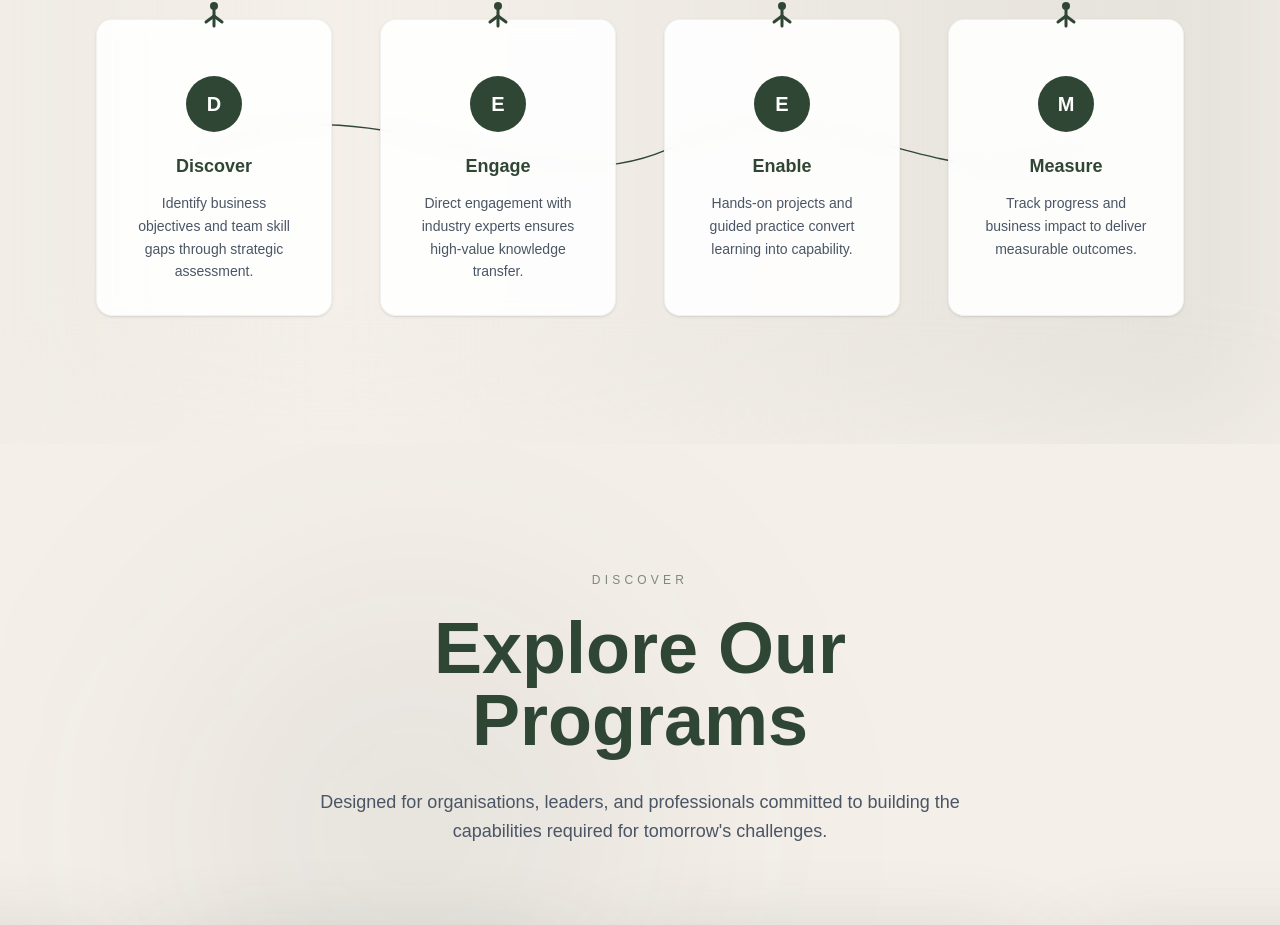
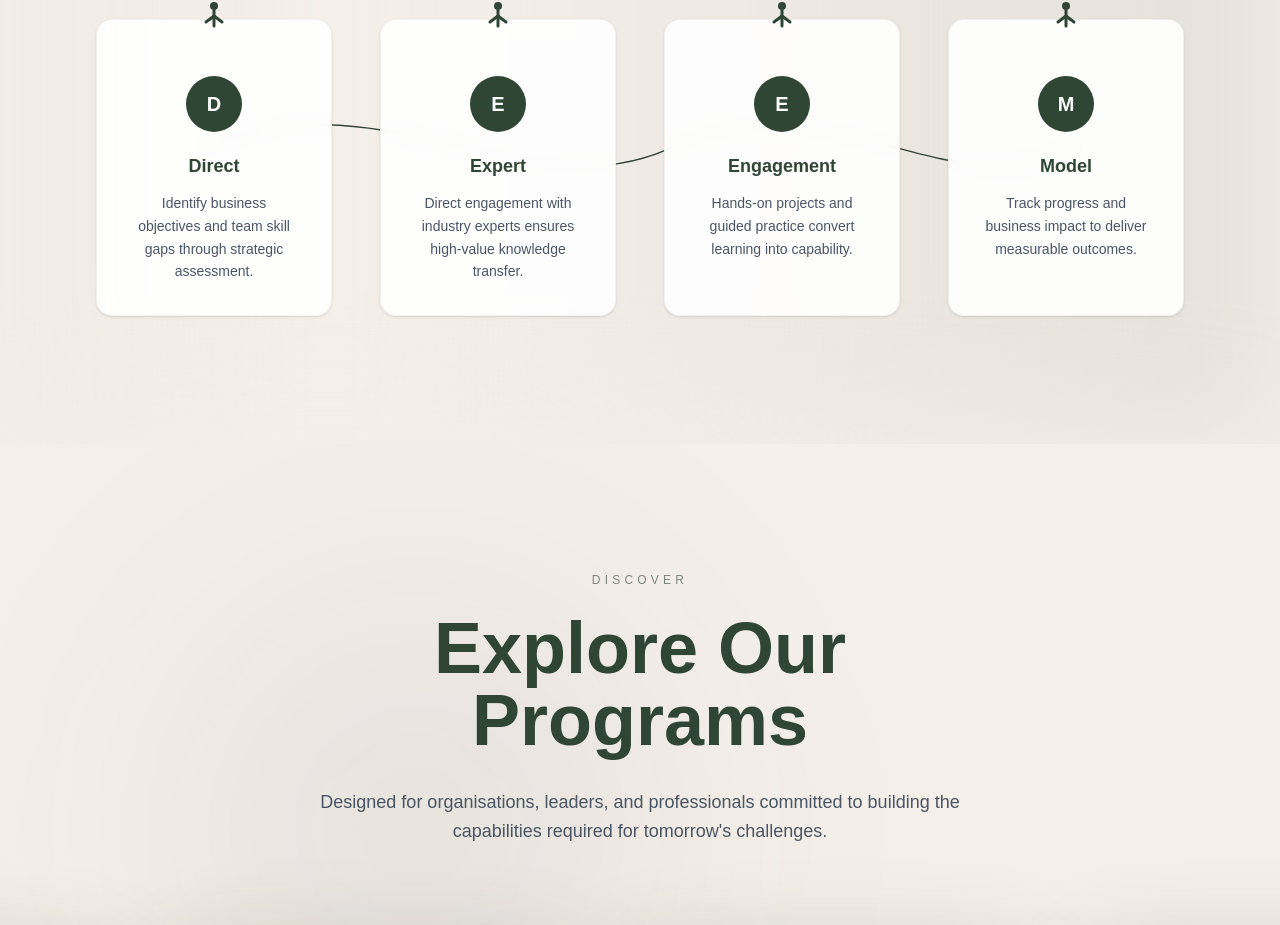
Before and after one commit to noorbleh/zelelearning, a Next.js app in the folder frontend/: page / in a window 1280 px wide. Shown: the part 1640-2565 px from the top of the page. Built offline with nearby package versions, Linux system fonts and the light colour scheme.

Commit message:
Deem model

```diff
--- a/frontend/app/components/DeemModel.tsx
+++ b/frontend/app/components/DeemModel.tsx
@@ -5,22 +5,22 @@ import { motion } from "framer-motion"
 const steps = [
   {
     letter: "D",
-    title: "Discover",
+    title: "Direct",
     desc: "Identify business objectives and team skill gaps through strategic assessment."
   },
   {
     letter: "E",
-    title: "Engage",
+    title: "Expert",
     desc: "Direct engagement with industry experts ensures high-value knowledge transfer."
   },
   {
     letter: "E",
-    title: "Enable",
+    title: "Engagement",
     desc: "Hands-on projects and guided practice convert learning into capability."
   },
   {
     letter: "M",
-    title: "Measure",
+    title: "Model",
     desc: "Track progress and business impact to deliver measurable outcomes."
   }
 ]
```
